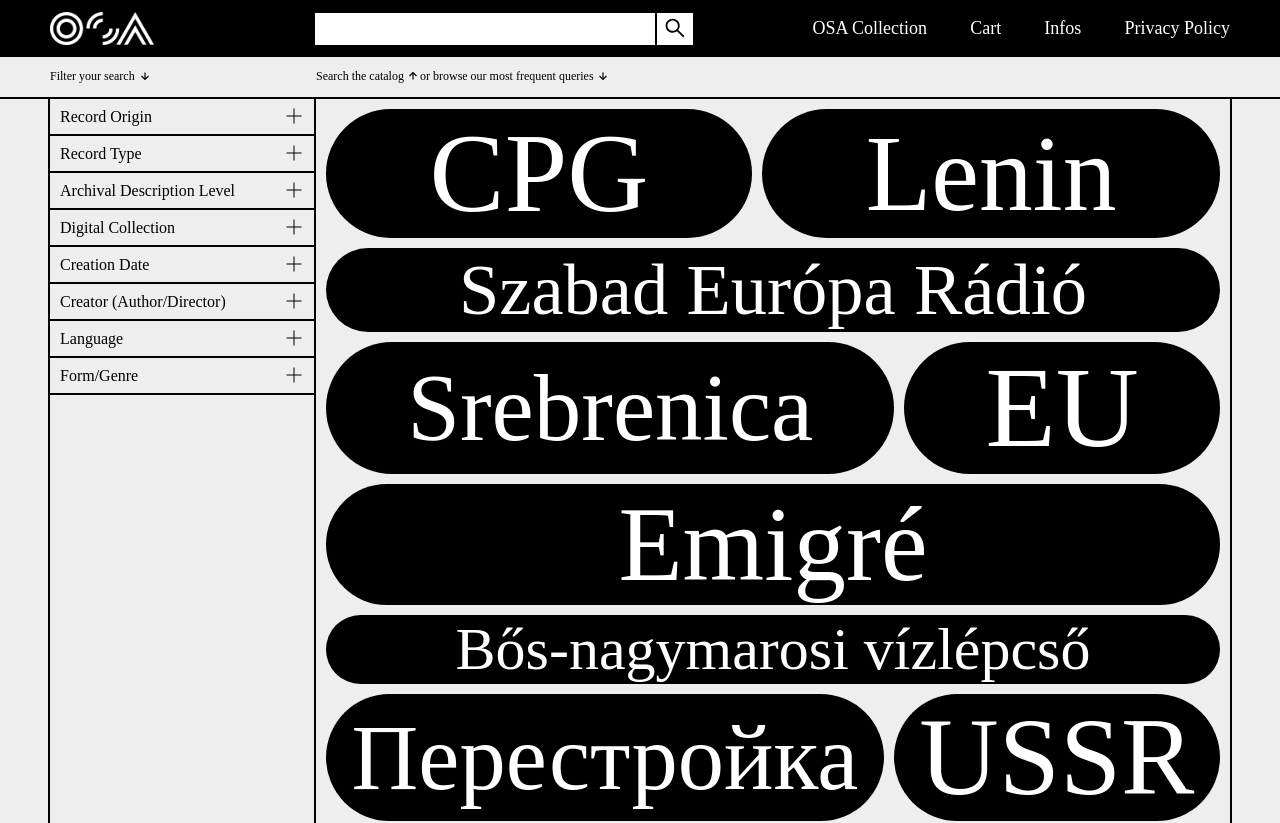
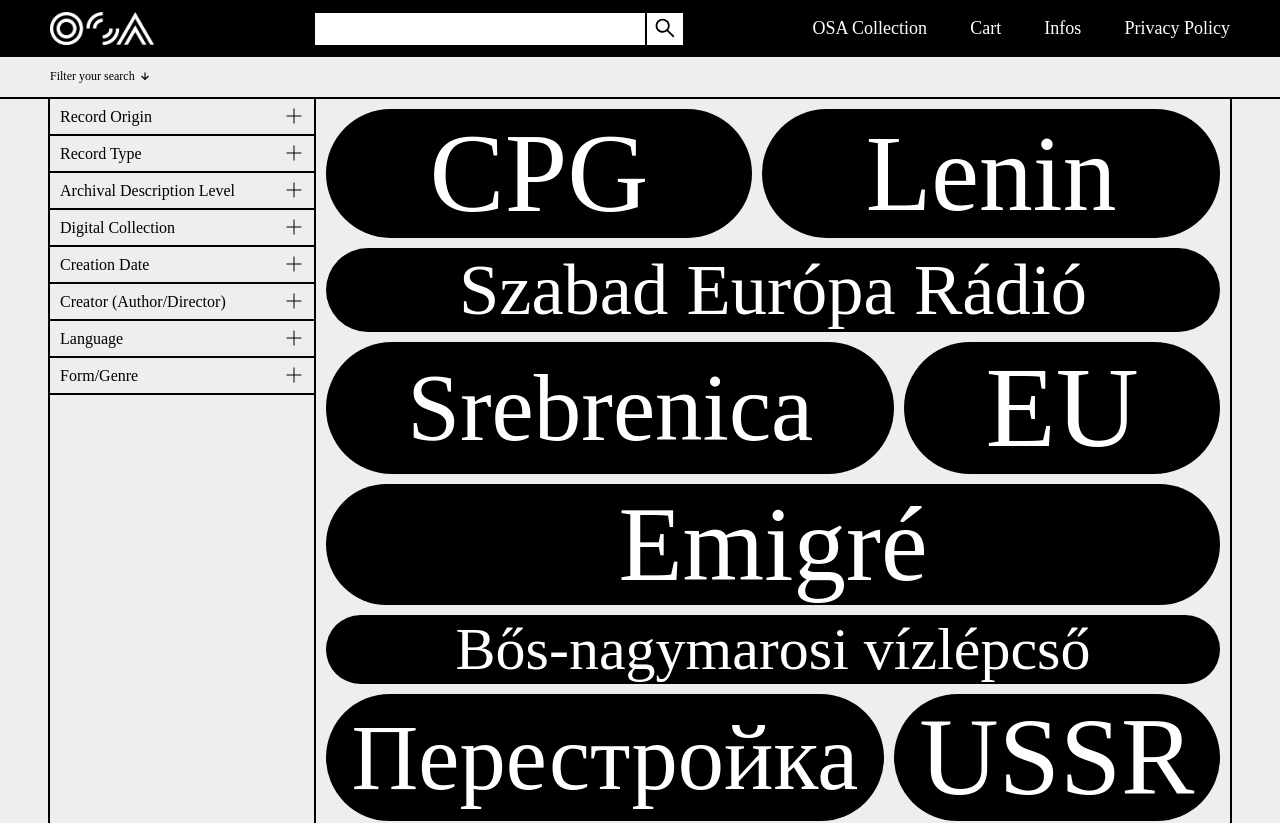
Before and after one commit to BlinkenOSA/catalog, a Next.js app: page / in a window 1280 px wide. Shown: the top 823 px of the page. Built offline with nearby package versions, Linux system fonts and the light colour scheme; a web font is replaced by a local one.

Commit message:
Add search query handling.

```diff
--- a/components/breadcrumbs/BreadcrumbSearch.js
+++ b/components/breadcrumbs/BreadcrumbSearch.js
@@ -3,6 +3,7 @@
 import { BiDownArrowAlt, BiUpArrowAlt } from "react-icons/bi";
 import {useRouter} from "next/router";
 import { AiOutlineClose, AiOutlineRight } from "react-icons/ai";
+import createParams from "../../utils/createParams";
 
 /**
  * Breadcrumb component.
@@ -38,11 +39,9 @@
             newFacets = {...selectedFacets}
         }
 
-        const params = {...query, ...limit, ...offset, ...newFacets}
-
         router.replace({
             pathname: '/search',
-            query: params
+            query: createParams(query, limit, offset, newFacets),
         }, undefined, {shallow: true})
     }
 
@@ -81,21 +80,47 @@
         })
     )
 
+    const onQueryRemove = () => {
+        router.replace({
+            pathname: '/search',
+            query: createParams('', limit, offset, selectedFacets),
+        }, undefined, {shallow: true})
+    }
+
+    /**
+     * Rendering the button for the query facet.
+     */
+    const renderQueryButton = () => {
+        if (query && query !== '') {
+            return (
+                <div className={style.SelectedFacetButton}>
+                    <span>Search (All Fields)</span>
+                    <AiOutlineRight size={14} />
+                    {query}
+                    <div className={style.SelectedFacetRemove} onClick={() => onQueryRemove()}>
+                        <AiOutlineClose size={14} />
+                    </div>
+                </div>
+            )
+        }
+    }
+
     /**
      * Rendering the right side content part of the breadcrumb.
      */
     const renderRightSideContent = () => {
-        if (Object.keys(selectedFacets).length > 0) {
+        if (Object.keys(selectedFacets).length === 0 && query === '') {
             return (
-                <div className={style.SelectedFacets}>
-                    {renderSelectedFacets()}
+                <div className={style.SearchText}>
+                    <span>Search the catalog</span> <BiUpArrowAlt />
+                    <span>or browse our most frequent queries</span> <BiDownArrowAlt/>
                 </div>
             )
         } else {
             return (
-                <div className={style.SearchText}>
-                    <span>Search the catalog</span> <BiUpArrowAlt />
-                    <span>or browse our most frequent queries</span> <BiDownArrowAlt/>
+                <div className={style.SelectedFacets}>
+                    {renderQueryButton()}
+                    {renderSelectedFacets()}
                 </div>
             )
         }
--- a/components/facets/parts/FacetSearch.js
+++ b/components/facets/parts/FacetSearch.js
@@ -1,12 +1,19 @@
 import {AiOutlineSearch, AiOutlineCloseCircle} from "react-icons/ai";
-import React, {useState} from "react";
+import React, {useState, useEffect} from "react";
 import style from "./FacetSearch.module.scss"
 
 /**
  * Displays a search box on top of the FacetValues list.
+ *
+ * @param {Object} params
+ * @param {func} params.onSearch Function to call when search is fired.
  */
-const FacetSearch = () => {
+const FacetSearch = ({onSearch}) => {
     const [value, setValue] = useState('');
+
+    useEffect(() => {
+        onSearch(value)
+    }, [value]);
 
     return (
         <React.Fragment >
--- a/components/facets/parts/FacetValues.js
+++ b/components/facets/parts/FacetValues.js
@@ -3,6 +3,8 @@
 import {facetValues} from "../../../utils/facetValues";
 import {facetConfig} from "../../../config/facetConfig";
 import {useRouter} from "next/router";
+import createParams from "../../../utils/createParams";
+import {useState} from "react";
 
 /**
  * Displays the selectable facet values belonging to the selected facet group.
@@ -11,6 +13,7 @@
  * @param {string} params.selectedFacetGroup The name of the selected facet group.
  */
 const FacetValues = ({selectedFacetGroup}) => {
+    const [facets, setFacets] = useState(facetValues[selectedFacetGroup])
 
     const router = useRouter();
     const {query, limit, offset, ...selectedFacets} = router.query;
@@ -31,11 +34,9 @@
             selectedFacets[selectedFacetGroup] = value
         }
 
-        const params = {...query, ...limit, ...offset, ...selectedFacets}
-
         router.replace({
             pathname: '/search',
-            query: params
+            query: createParams(query, limit, offset, selectedFacets),
         }, undefined, {shallow: true});
     };
 
@@ -43,8 +44,6 @@
      * Rendering the selected facet buttons.
      */
     const renderFacetButtons = () => {
-        const facets = facetValues[selectedFacetGroup];
-
         return (
             facets.map((facet, index) => (
                 <li
@@ -59,10 +58,19 @@
         )
     }
 
+    const handleSearch = (value) => {
+        if (value.length > 2) {
+            const matches = facetValues[selectedFacetGroup].filter(f => f['value'].toLowerCase().includes(value.toLowerCase()));
+            setFacets(matches);
+        } else {
+            setFacets(facetValues[selectedFacetGroup])
+        }
+    }
+
     if (facetValues.hasOwnProperty(selectedFacetGroup)) {
         return (
             <div className={style.FacetValues}>
-                {facetConfig[selectedFacetGroup]['search'] && <FacetSearch/>}
+                {facetConfig[selectedFacetGroup]['search'] && <FacetSearch onSearch={handleSearch}/>}
                 <ul>
                     {renderFacetButtons()}
                 </ul>
--- a/components/layout/Header.js
+++ b/components/layout/Header.js
@@ -7,6 +7,8 @@
  * Header of the page.
  */
 const Header = () => {
+
+
     return (
         <div className={style.Header}>
             <div className={style.HeaderContent}>
--- a/components/layout/SearchBar.js
+++ b/components/layout/SearchBar.js
@@ -1,15 +1,47 @@
-import React from "react";
+import React, {useEffect, useState} from "react";
 import style from "./SearchBar.module.scss";
-import { AiOutlineSearch } from "react-icons/ai";
+import {AiOutlineCloseCircle, AiOutlineSearch} from "react-icons/ai";
+import {useRouter} from "next/router";
+import createParams from "../../utils/createParams";
 
 /**
  * Search bar in the header.
  */
 const SearchBar = () => {
+    const router = useRouter();
+    const {query, limit, offset, ...selectedFacets} = router.query;
+
+    const [searchValue, setSearchValue] = useState('');
+
+    useEffect(() => {
+        setSearchValue(query)
+    }, [query])
+
+    const handleSearch = () => {
+        router.replace({
+            pathname: '/search',
+            query: createParams(searchValue, limit, offset, selectedFacets),
+        }, undefined, {shallow: true});
+    }
+
+    const handleKeyDown = (event) => {
+        if (event.key === 'Enter') {
+            handleSearch()
+        }
+    }
+
     return (
         <div className={style.SearchBox}>
-            <input className={style.SearchInput}/>
-            <button className={style.SearchButton}>
+            <input
+                className={style.SearchInput}
+                value={searchValue || ''}
+                onKeyDown={handleKeyDown}
+                onChange={(e) => setSearchValue(e.target.value)}
+            />
+            <button
+                onClick={() => handleSearch()}
+                className={style.SearchButton}
+            >
                 <AiOutlineSearch/>
             </button>
         </div>
--- a/components/layout/SearchBar.module.scss
+++ b/components/layout/SearchBar.module.scss
@@ -10,9 +10,9 @@
     font-size: 14px;
     border: 0;
     border-radius: 0;
-    padding: 0 10px;
+    padding: 0 30px 0 10px;
     height: 32px;
-    width: 320px;
+    width: 290px;
   }
 
   .SearchInput:focus-visible {
@@ -36,4 +36,19 @@
       background-color: $yellow;
     }
   }
+
+  .ClearButton {
+    position: relative;
+    right: 70px;
+    color: $black;
+    display: block;
+    height: 32px;
+    line-height: 38px;
+    text-align: center;
+    width: 31px;
+  }
+
+  .ClearButton:hover {
+    cursor: pointer;
+  }
 }
--- a/pages/index.js
+++ b/pages/index.js
@@ -5,7 +5,7 @@
 import React, {useState} from "react";
 import FacetPage from "../components/facets/FacetPage";
 
-const Search = () => {
+const Index = () => {
     const [selectedFacetGroup, setSelectedFacetGroup] = useState('')
 
     const onSelectFacetGroup = (facetGroup) => {
@@ -52,4 +52,4 @@
     )
 }
 
-export default Search
+export default Index
--- /dev/null
+++ b/utils/createParams.js
@@ -0,0 +1,21 @@
+const createParams = (query, limit, offset, selectedFacets) => {
+    const params = {
+        ...selectedFacets
+    }
+
+    if (query && query !== '') {
+        params['query'] = query
+    }
+
+    if (limit) {
+        params['limit'] = limit
+    }
+
+    if (offset) {
+        params['offset'] = offset
+    }
+
+    return params;
+}
+
+export default createParams;
```
Also changed, not shown: components/facets/FacetPage.js (+2 -6 lines).
